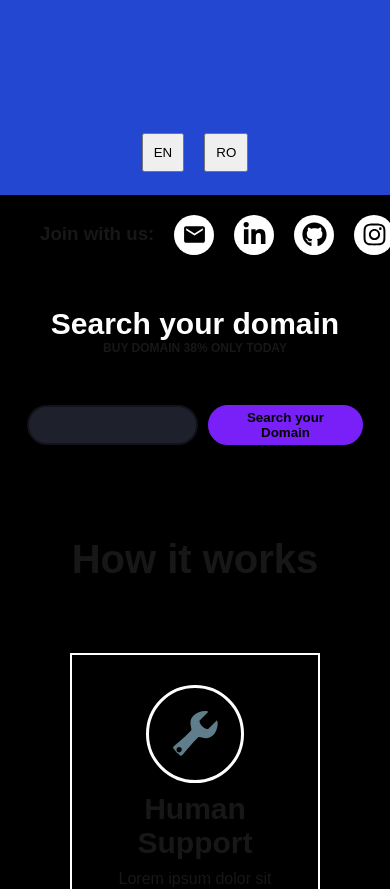
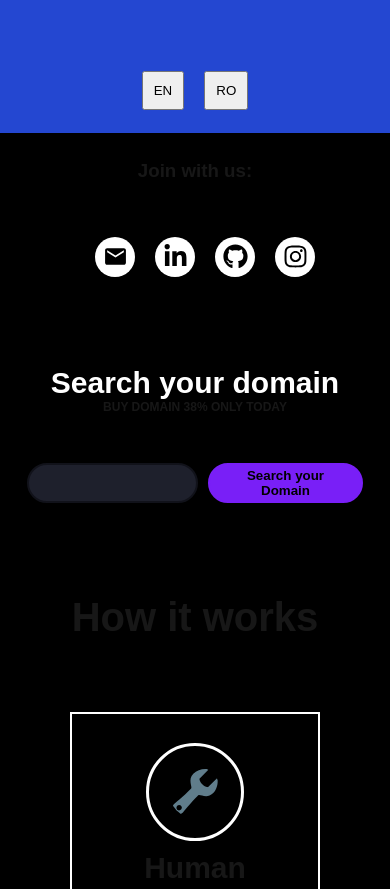
Before and after one commit to lucian-xinitrc/mebhevy, a Next.js app: page / in a window 390 px wide. Shown: the part 880-1769 px from the top of the page. Built offline with nearby package versions, Linux system fonts and the light colour scheme.

Commit message:
Adding response for the rest of website

```diff
--- a/src/app/globals.css
+++ b/src/app/globals.css
@@ -134,7 +134,7 @@ a {
 
 .header {
   width:100%;
-  height:70vh;
+  height:100vh;
   padding-top:5%;
   color:#159cfc;
   display: flex;
@@ -494,6 +494,14 @@ gray {
   color:black;
 }
 
+.mobileon {
+  display:none;
+}
+
+.mobileoff {
+  display:block;
+}
+
 @media (prefers-color-scheme: dark) {
   html {
     color-scheme: dark;
@@ -562,24 +570,47 @@ gray {
   }
 
   .headerFooter {
+    display:block;
     padding:5% 0;
-    display:block;
+    max-height:400px;
     margin-left:0;
+    height:200px;
+    justify-content: inherit;
   }
 
   .headerFooter h3 {
-    margin-left:5%;
+    margin-left:0;
+    width:100%;
+    text-align:center;
     padding-top:8px;
   }
 
+  .mobileon {
+    display:block;
+    height:10vh;
+  }
+
+  .mobileoff {
+    display:none;
+  }
 
   .conFooterHeader {
+    margin-left:0;
+    padding:0;
+    margin:0;
+    width:100%;
+    display:flex;
+    justify-content: center;
+  }
+
+  .confooterHeader a {
     padding:0;
     margin:0;
   }
 
   .conFooterHeader a:hover {
     width:40px;
+
     transition:0.7s;
     background-color:black;
     color:white;
--- a/src/components/header.js
+++ b/src/components/header.js
@@ -60,8 +60,9 @@ const Header = () => {
 					<button>RO</button>
 			</section>
 			<section className="headerFooter">
+				<h3 className="mobileon">Join with us: </h3>
 				<section className="conFooterHeader">
-					<h3>Join with us: </h3>
+					<h3 className="mobileoff">Join with us: </h3>
 					{links.map(({ href, label }) => (
 				        <a key={href} href={href}>
 				          {label}
```
